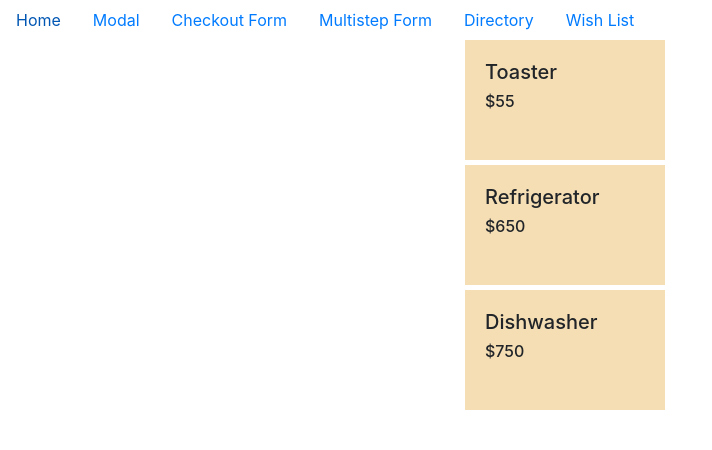
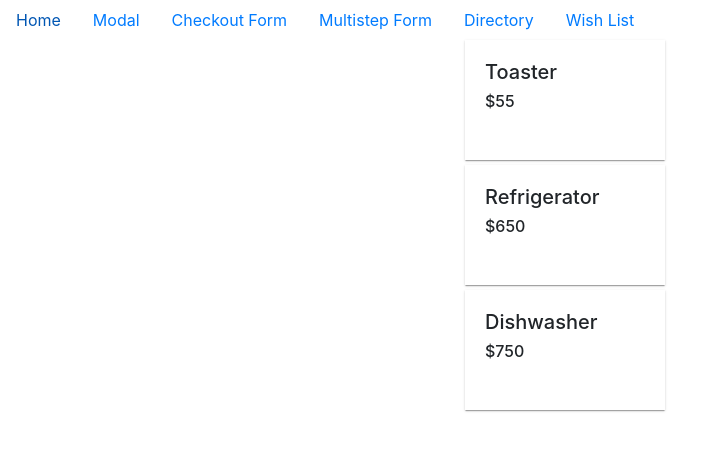
Before and after one commit to pferlito/react-examples, a React (Create React App) app: page /wishlist in a window 1280 px wide. Shown: the top 450 px of the page, without its empty margins (0-712 px from the left). Built offline with nearby package versions, Linux system fonts and the light colour scheme; the HTML template or start-up script is replaced by a standard one.

Commit message:
Styling.

```diff
--- a/src/components/App.css
+++ b/src/components/App.css
@@ -65,6 +65,7 @@ button.edit_btn {
   height: 120px;
   width: 200px;
   padding: 20px;
-  background: #f5deb3;
+  background: #fff;
   margin-bottom: 5px;
+  box-shadow: 0px 2px 1px -1px rgba(0, 0, 0, 0.2), 0px 1px 1px 0px rgba(0, 0, 0, 0.14), 0px 1px 3px 0px rgba(0,0,0,.12);
 }
```
